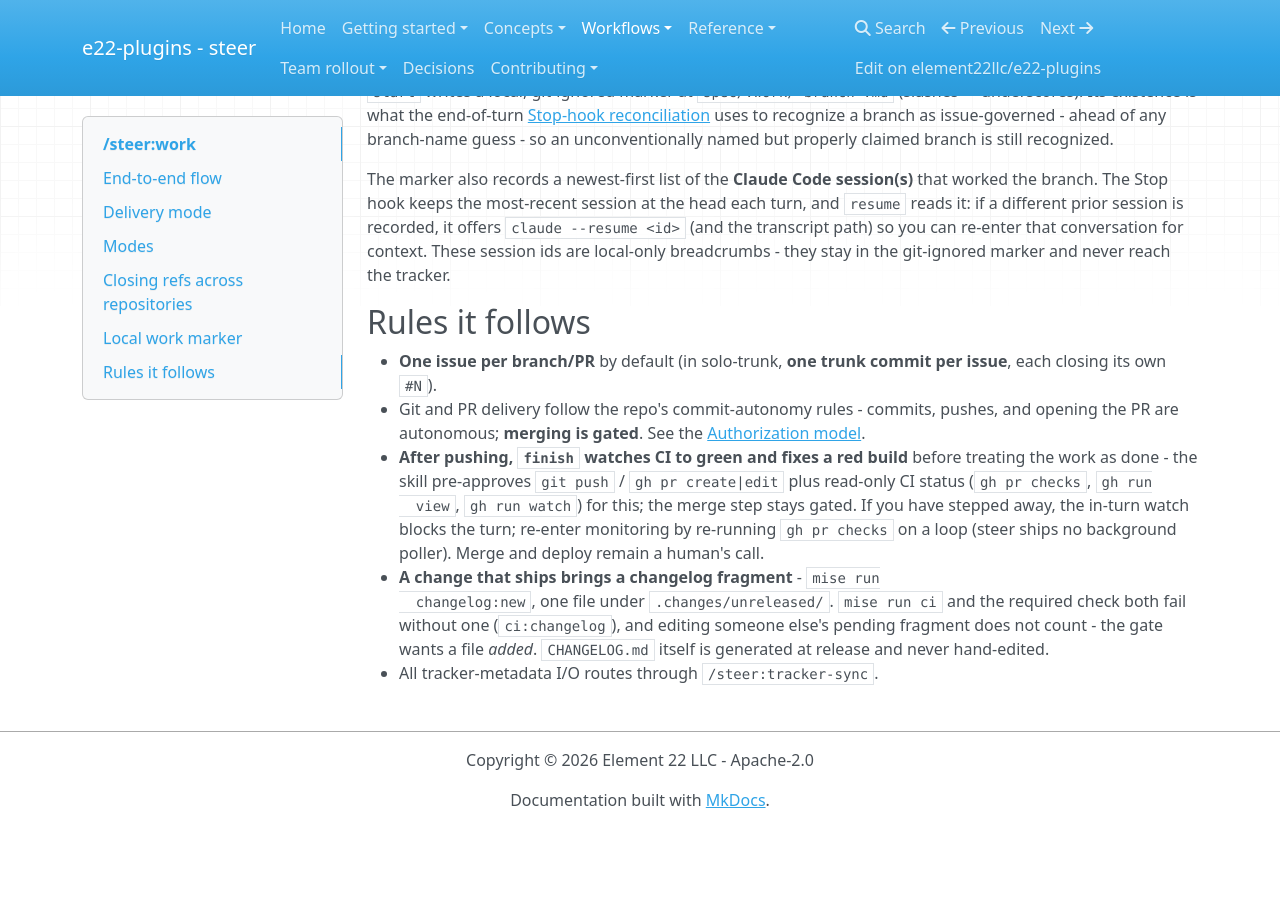
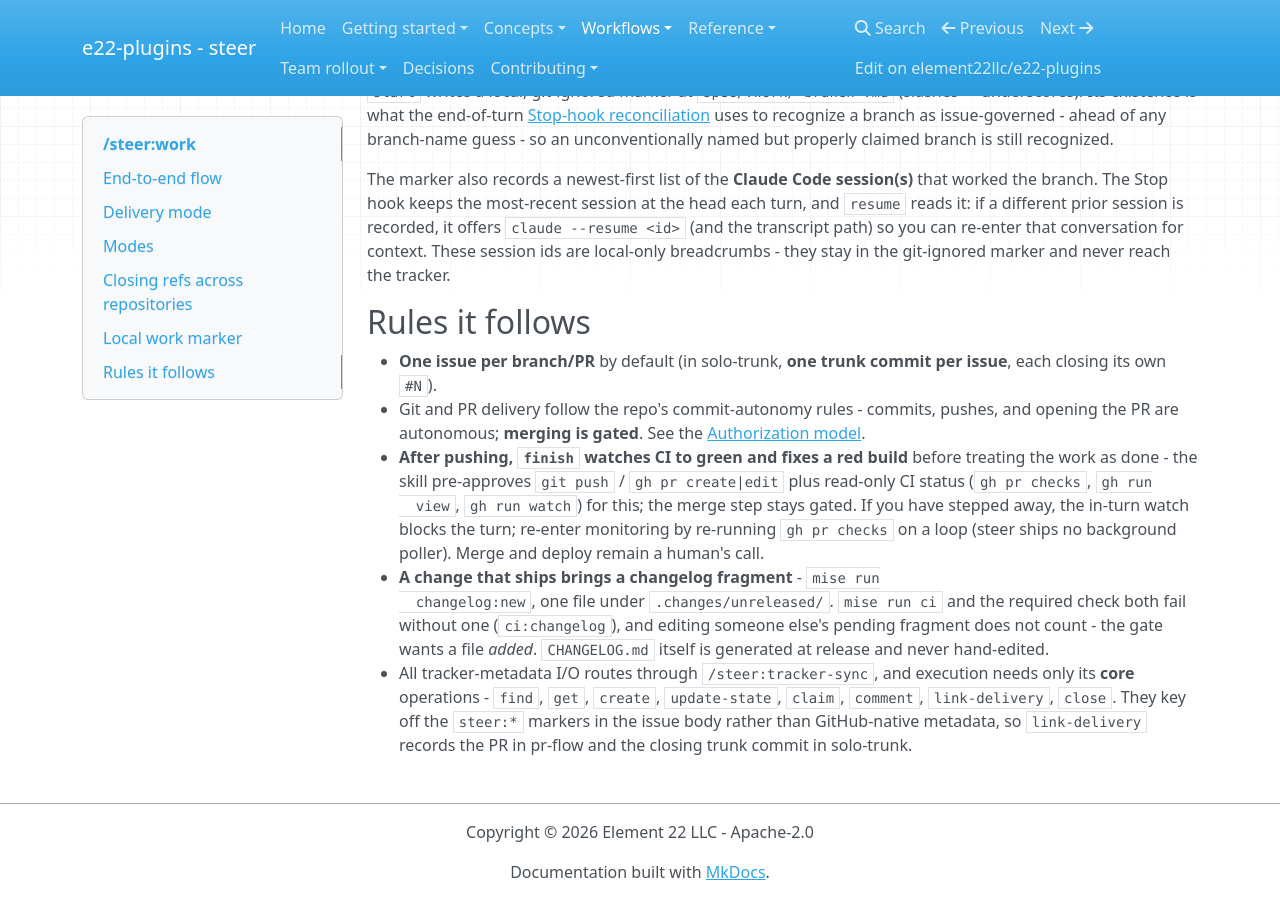
Before and after one commit to element22llc/e22-plugins, an MkDocs documentation site: the page built from docs/workflows/work.md, in a window 1280 px wide and 900 px high, scrolled down 2789 px. Built offline with MkDocs 1.6.1, drawn with Linux system fonts in a browser that asks for light colours; nearby versions of some CDN libraries; before the commit the page ends 3617 px from its top, so only the background shows below that.

Commit message:
docs: describe the gateway's portable core
Refs #584

Co-Authored-By: Claude Opus 5 (1M context) <noreply@anthropic.com>

```diff
--- a/docs/workflows/work.md
+++ b/docs/workflows/work.md
@@ -144,4 +144,9 @@ stay in the git-ignored marker and never reach the tracker.
   required check both fail without one (`ci:changelog`), and editing someone
   else's pending fragment does not count - the gate wants a file *added*.
   `CHANGELOG.md` itself is generated at release and never hand-edited.
-- All tracker-metadata I/O routes through `/steer:tracker-sync`.
+- All tracker-metadata I/O routes through `/steer:tracker-sync`, and execution
+  needs only its **core** operations - `find`, `get`, `create`,
+  `update-state`, `claim`, `comment`, `link-delivery`, `close`. They key off
+  the `steer:*` markers in the issue body rather than GitHub-native metadata,
+  so `link-delivery` records the PR in pr-flow and the closing trunk commit in
+  solo-trunk.
```
Also changed, not shown: docs/reference/skills.md (+1 -1 lines).
